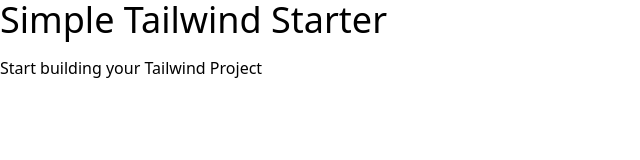
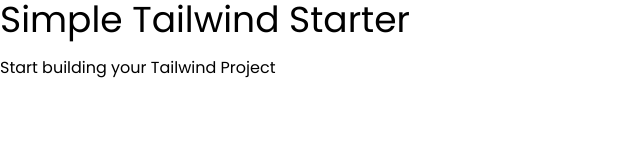
Before and after one commit to webdevotter/tailwind-shortly-website, a website: page index.html in a window 1280 px wide. Shown: the whole page, without its empty margins (0-640 px from the left). Drawn offline with Linux system fonts and the light colour scheme.

Commit message:
Setup & Configuration

```diff
--- a/index.html
+++ b/index.html
@@ -4,8 +4,12 @@
     <meta charset="UTF-8" />
     <meta http-equiv="X-UA-Compatible" content="IE=edge" />
     <meta name="viewport" content="width=device-width, initial-scale=1.0" />
+    <link rel="shortcut icon" type="image/png" href="img/favicon-32x32.png">
+    <link rel="preconnect" href="https://fonts.googleapis.com">
+    <link rel="preconnect" href="https://fonts.gstatic.com" crossorigin>
+    <link href="https://fonts.googleapis.com/css2?family=Poppins:wght@400;500;700&display=swap" rel="stylesheet">
     <link rel="stylesheet" href="css/style.css" />
-    <title>Simple Tailwind Starter</title>
+    <title>Shortly</title>
   </head>
   <body>
     <h1 class="text-4xl mb-4">Simple Tailwind Starter</h1>
--- a/tailwind.config.js
+++ b/tailwind.config.js
@@ -1,7 +1,23 @@
 module.exports = {
   content: ['./*.html'],
   theme: {
-    extend: {},
+    extend: {
+      colors: {
+        cyan: 'hsl(180, 66%, 49%)',
+        cyanLight: 'hsl(180, 66%, 69%)',
+        darkViolet: 'hsl(257, 27%, 26%)',
+        red: 'hsl(0, 87%, 67%)',
+        grayishViolet: 'hsl(257, 7%, 63%)',
+        veryDarkBlue: 'hsl(255, 11%, 22%)',
+        veryDarkViolet: 'hsl(260, 8%, 14%) ',
+      },
+      fontFamily: {
+        sans: ['Poppins', 'sans-serif'],
+      },
+      spacing: {
+        180: '32rem',
+      }
+    },
   },
   plugins: [],
 }
```
Also changed, not shown: css/style.css, img/bg-boost-desktop.svg (added), img/bg-boost-mobile.svg (added), img/bg-shorten-desktop.svg (added), img/bg-shorten-mobile.svg (added), img/favicon-32x32.png (added), img/icon-brand-recognition.svg (added), img/icon-detailed-records.svg (added), img/icon-fully-customizable.svg (added), img/icon-instagram.svg (added), img/icon-pinterest.svg (added), img/icon-twitter.svg (added), img/illustration-working.svg (added), img/logo.svg (added).
